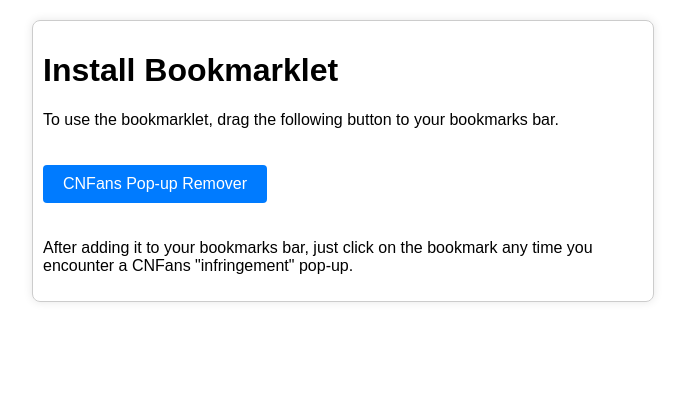
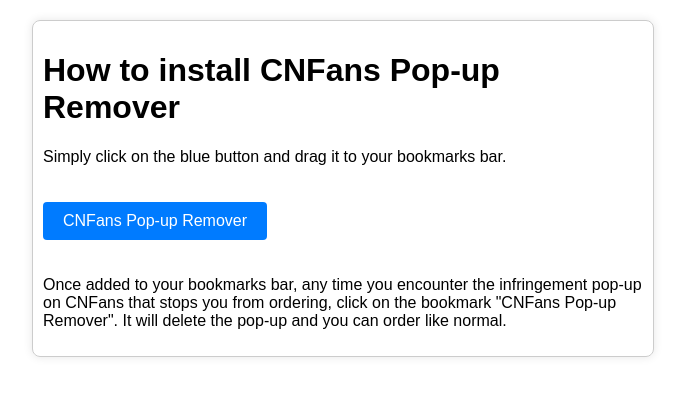
Before and after one commit to BSRFD/CNFansUnblocker, a plain HTML site: page index.html in a window 1280 px wide. Shown: the whole page, without its empty margins (297-982 px from the left). Drawn offline with Linux system fonts and the light colour scheme.

Commit message:
Update index.html

```diff
--- a/index.html
+++ b/index.html
@@ -29,9 +29,9 @@
     </style>
 </head>
 <body>
-    <h1>Install Bookmarklet</h1>
-    <p>To use the bookmarklet, drag the following button to your bookmarks bar.</p>
+    <h1>How to install CNFans Pop-up Remover</h1>
+    <p>Simply click on the blue button and drag it to your bookmarks bar.</p>
     <a href="javascript:(function() { var modal = document.getElementById('keywords-modal'); if (modal) { modal.parentNode.removeChild(modal); } else { alert('Element not found!'); } })();" class="bookmarklet">CNFans Pop-up Remover</a>
-    <p>After adding it to your bookmarks bar, just click on the bookmark any time you encounter a CNFans "infringement" pop-up.</p>
+    <p>Once added to your bookmarks bar, any time you encounter the infringement pop-up on CNFans that stops you from ordering, click on the bookmark "CNFans Pop-up Remover". It will delete the pop-up and you can order like normal.</p>
 </body>
 </html>
```
